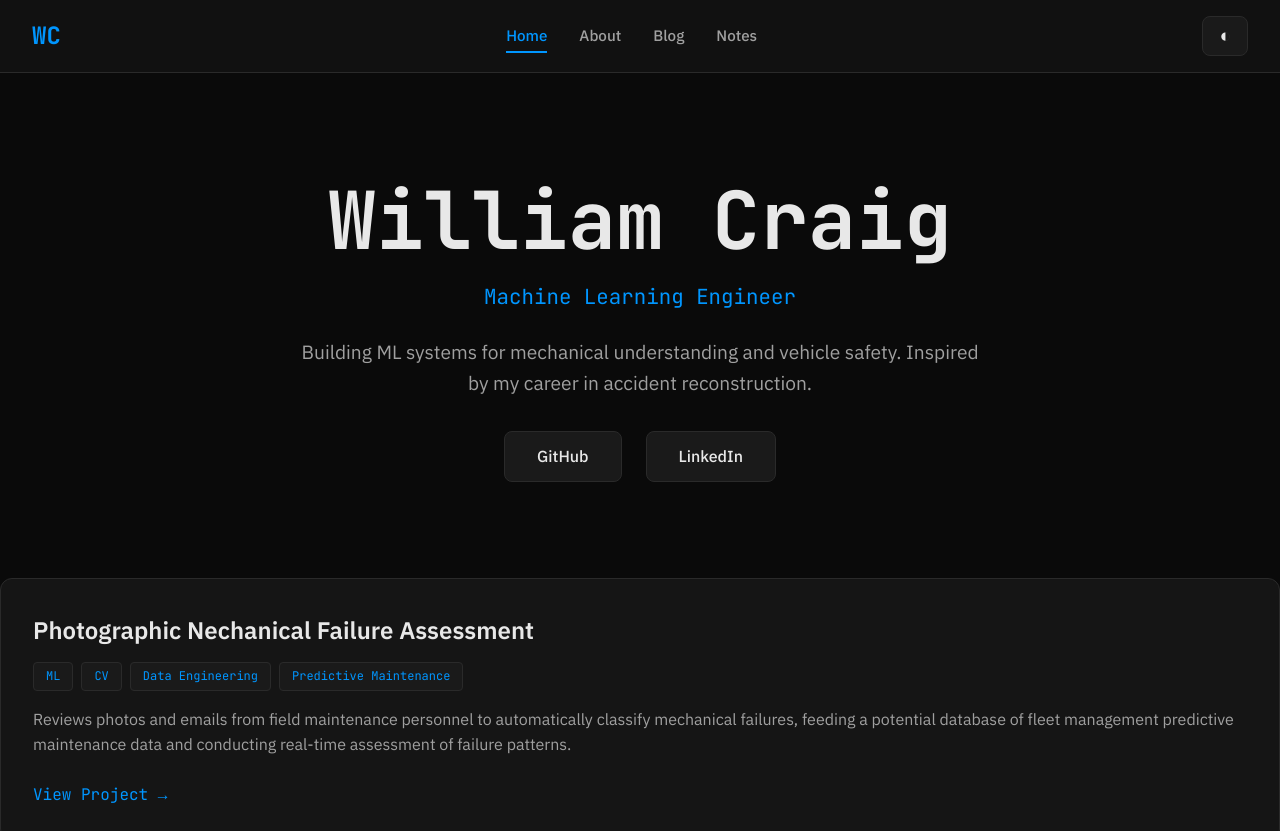
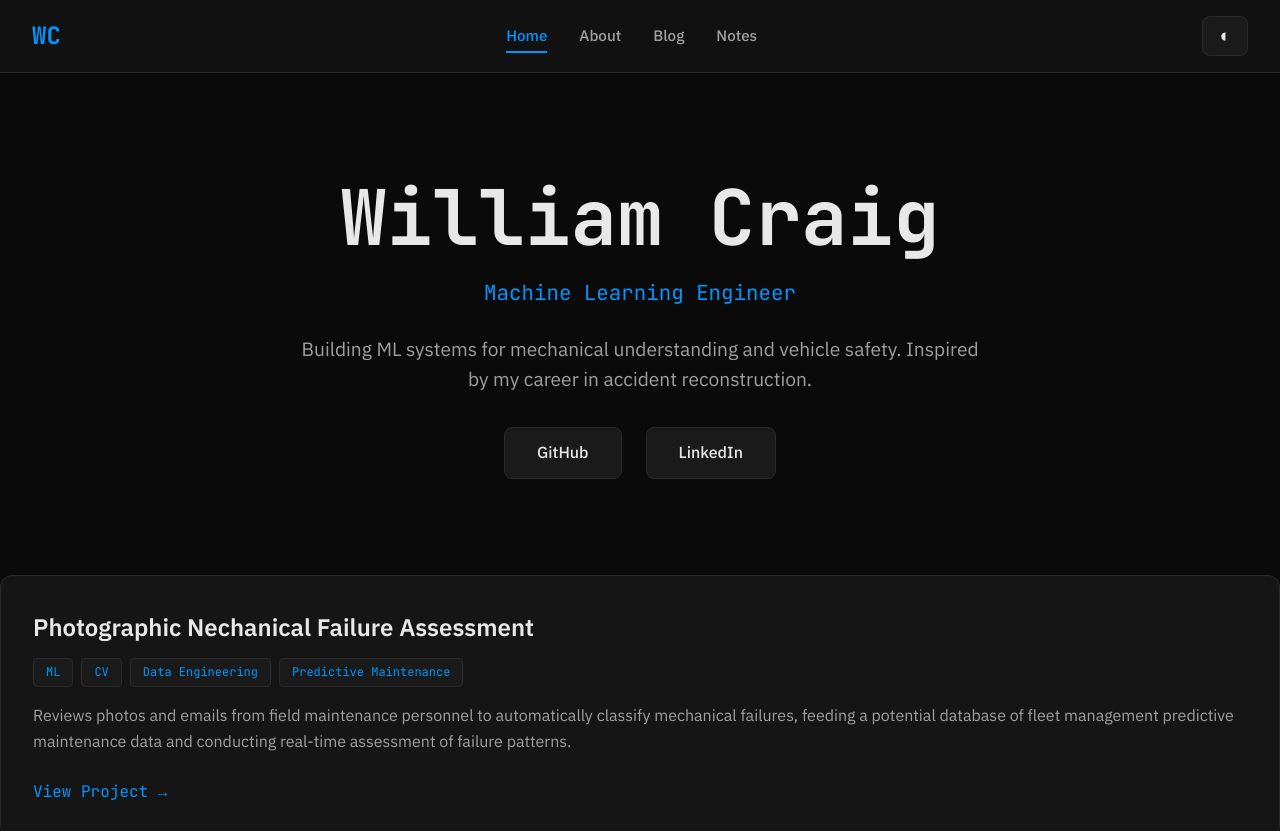
Before and after one commit to 4AM365/4AM365.github.io, a plain HTML site: page index.html in a window 1280 px wide. Shown: the top 831 px of the page. Drawn offline with Linux system fonts and the light colour scheme.

Commit message:
smaller_Font

```diff
--- a/styles.css
+++ b/styles.css
@@ -185,7 +185,7 @@ body {
 
 .hero-title {
     font-family: 'JetBrains Mono', monospace;
-    font-size: clamp(2.5rem, 8vw, 5rem);
+    font-size: clamp(2rem, 6vw, 5rem);
     font-weight: 700;
     margin-bottom: 1rem;
     line-height: 1.1;
```
